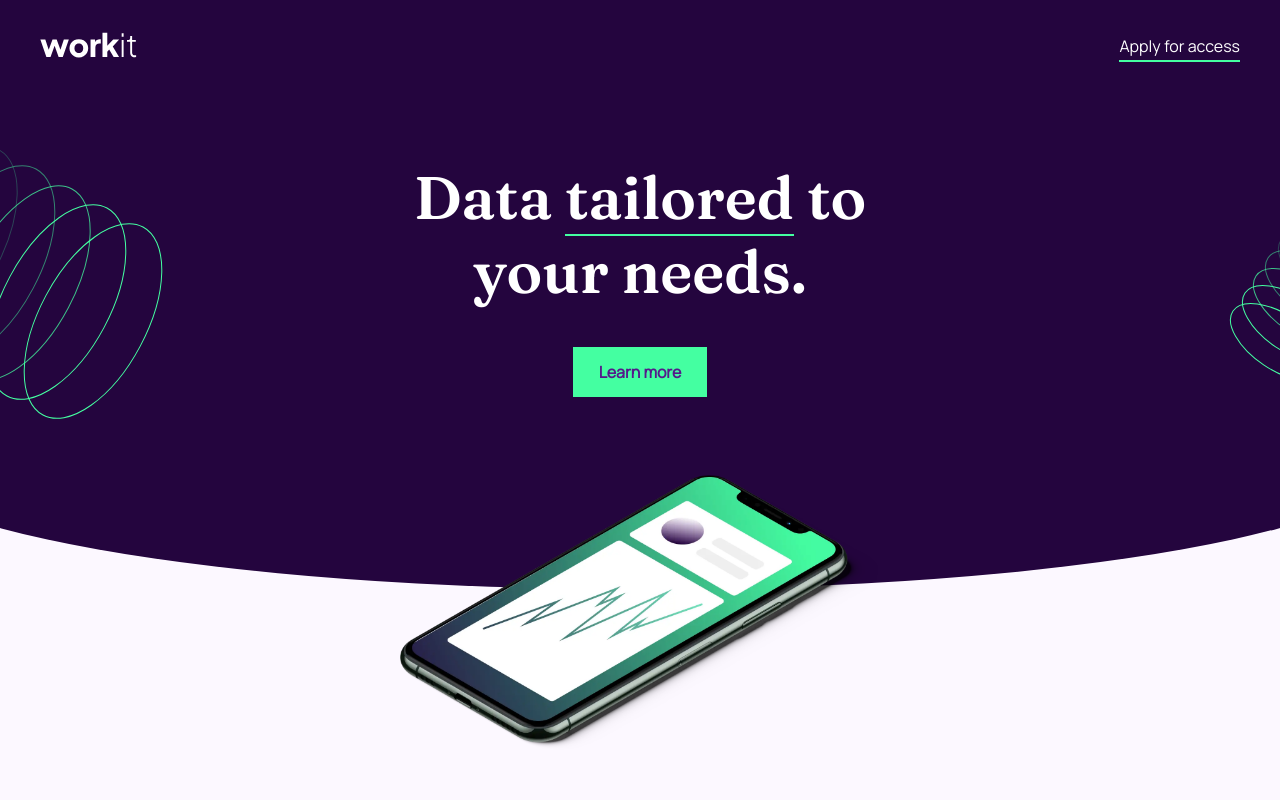
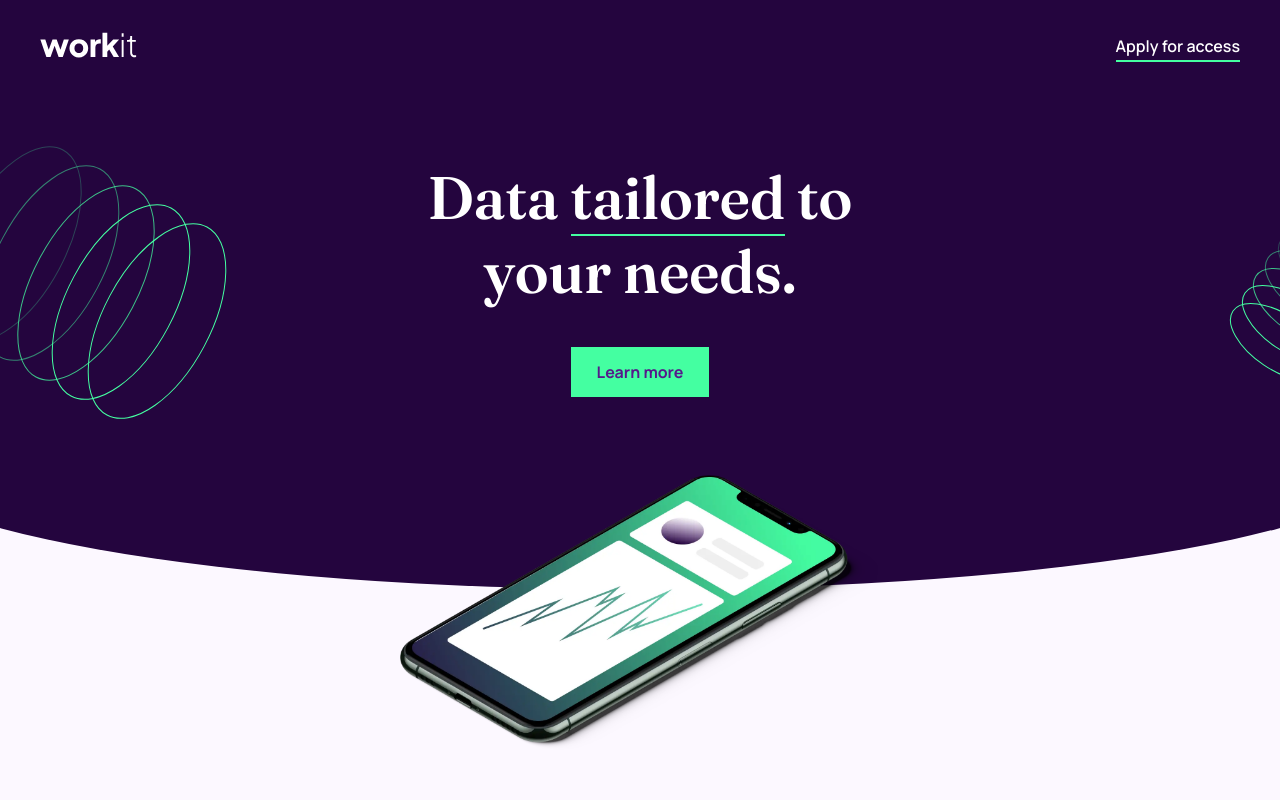
Before and after one commit to jtlfoo/workit-landing-page, a plain HTML site: page index.html in a window 1280 px wide. Shown: the top 800 px of the page. Drawn offline with Linux system fonts and the light colour scheme.

Commit message:
changed fonts to be imported locally instead of via google. Realigned the hero bg patterns

```diff
--- a/index.html
+++ b/index.html
@@ -10,7 +10,25 @@
 	<link rel="stylesheet" href="variables.css">
 	<link rel="icon" type="image/png" sizes="32x32" href="./assets/images/favicon-32x32.png">
 	<style>
-		@import url('https://fonts.googleapis.com/css2?family=Fraunces:opsz,wght@9..144,600&family=Manrope&display=swap');
+		/* @import url('https://fonts.googleapis.com/css2?family=Fraunces:opsz,wght@9..144,600&family=Manrope&display=swap'); */
+
+		@font-face {
+			font-family: 'Fraunces';
+			src: url(assets/fonts/fraunces/Fraunces-VariableFont_SOFT\,WONK\,opsz\,wght.ttf) format("truetype");
+		}
+
+		@font-face {
+			font-family: 'Manrope';
+			src: url(assets/fonts/manrope/Manrope-VariableFont_wght.ttf) format("truetype");
+		}
+
+		.btn__secondary {
+			cursor: pointer;
+			background-color: var(--clr-secondary);
+			font-weight: 700;
+			padding: 1.2rem 2.4rem;
+			border: 2px solid var(--clr-secondary);
+		}
 	</style>
 	<!--  -->
 	<title>Frontend Mentor | Workit landing page</title>
--- a/style.css
+++ b/style.css
@@ -5,6 +5,7 @@ html {
 h1,
 h2 {
 	font-family: var(--ff-primary);
+	font-weight: 600;
 }
 
 p,
@@ -58,6 +59,7 @@ a {
 .nav-link {
 	color: var(--clr-neutral-100);
 	cursor: pointer;
+	font-weight: 600;
 }
 
 .nav-link:hover {
@@ -290,7 +292,7 @@ a {
 	}
 
 	.bg-1 {
-		right: 85%;
+		right: 80%;
 		top: 5%;
 	}
 
@@ -355,6 +357,13 @@ a {
 	.ss2__text-wrapper {
 		margin-top: -10rem;
 	}
+	.bg-1 {
+		right: 90%;
+	}
+
+	.bg-2 {
+		left: 95%;
+	}
 
 	.bg-3 {
 		bottom: -30%;
```
